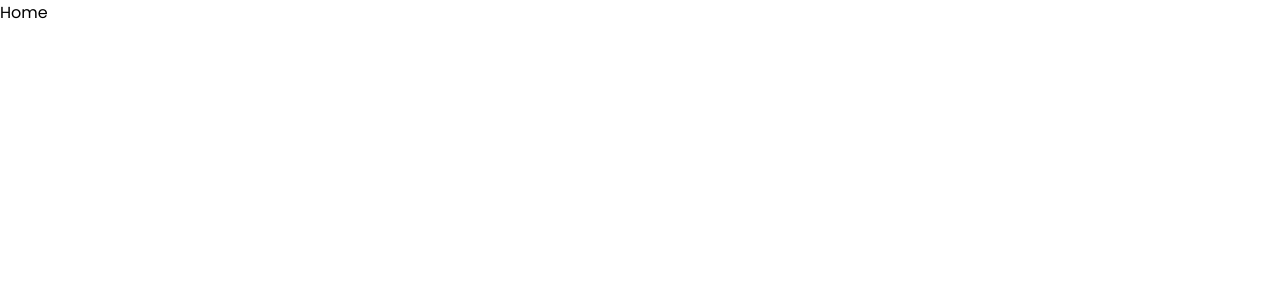
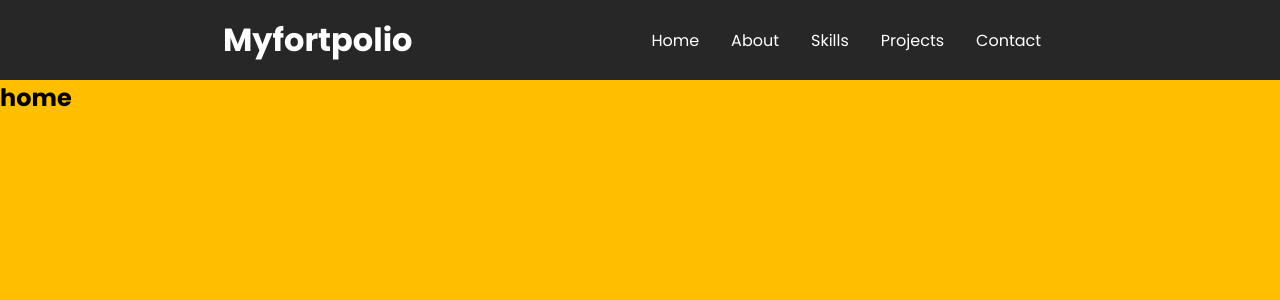
Before and after one commit to TamilselvanChandrakumar/my-portfolio, a React (Vite) app in the folder portfolio-app/: page / in a window 1280 px wide. Shown: the top 300 px of the page. Built offline with nearby package versions, Linux system fonts and the light colour scheme.

Commit message:
first commit

```diff
--- a/portfolio-app/src/App.css
+++ b/portfolio-app/src/App.css
@@ -6,6 +6,10 @@
   padding: 0;
 }
 :root {
+  --background-navbar-color: rgb(39, 39, 39);
+  --background-primary-color: #ffbf00;
+  --background-seconday-color: crimson;
+  --font-primary-color: white;
 }
 html {
   font-family: "Poppins", "Roboto", "sans-serif", "Times New Roman", Times,
--- a/portfolio-app/src/App.jsx
+++ b/portfolio-app/src/App.jsx
@@ -1,9 +1,11 @@
 import "./App.css";
 import { Home } from "./component/home/Home";
+import Navbar from "./component/navbar/Navbar";
 
 function App() {
   return (
     <>
+      <Navbar></Navbar>
       <Home></Home>
     </>
   );
--- a/portfolio-app/src/component/home/Home.css
+++ b/portfolio-app/src/component/home/Home.css
@@ -0,0 +1,5 @@
+#home {
+  background-color: var(--background-primary-color);
+  width: 100%;
+  height: 100vh;
+}
--- a/portfolio-app/src/component/home/Home.jsx
+++ b/portfolio-app/src/component/home/Home.jsx
@@ -1,5 +1,11 @@
 import React from "react";
 import "../home/Home.css";
 export const Home = () => {
-  return <div>Home</div>;
+  return (
+    <>
+      <section id="home">
+        <h1>home</h1>
+      </section>
+    </>
+  );
 };
--- /dev/null
+++ b/portfolio-app/src/component/navbar/Navbar.css
@@ -0,0 +1,16 @@
+.navbar-container {
+  width: 100%;
+  height: 80px;
+  display: flex;
+  align-items: center;
+  justify-content: space-evenly;
+  background-color: var(--background-navbar-color);
+}
+.navbar-text h1 {
+  color: var(--font-primary-color);
+}
+.navbar-links li {
+  display: inline-block;
+  padding: 1rem;
+  color: var(--font-primary-color);
+}
--- /dev/null
+++ b/portfolio-app/src/component/navbar/Navbar.jsx
@@ -0,0 +1,24 @@
+import React from "react";
+import "../navbar/Navbar.css";
+const Navbar = () => {
+  return (
+    <>
+      <div className="navbar-container">
+        <div className="navbar-text">
+          <h1>Myfortpolio</h1>
+        </div>
+        <nav className="navbar-links-container">
+          <ul className="navbar-links">
+            <li>Home</li>
+            <li>About</li>
+            <li>Skills</li>
+            <li>Projects</li>
+            <li>Contact</li>
+          </ul>
+        </nav>
+      </div>
+    </>
+  );
+};
+
+export default Navbar;
```
